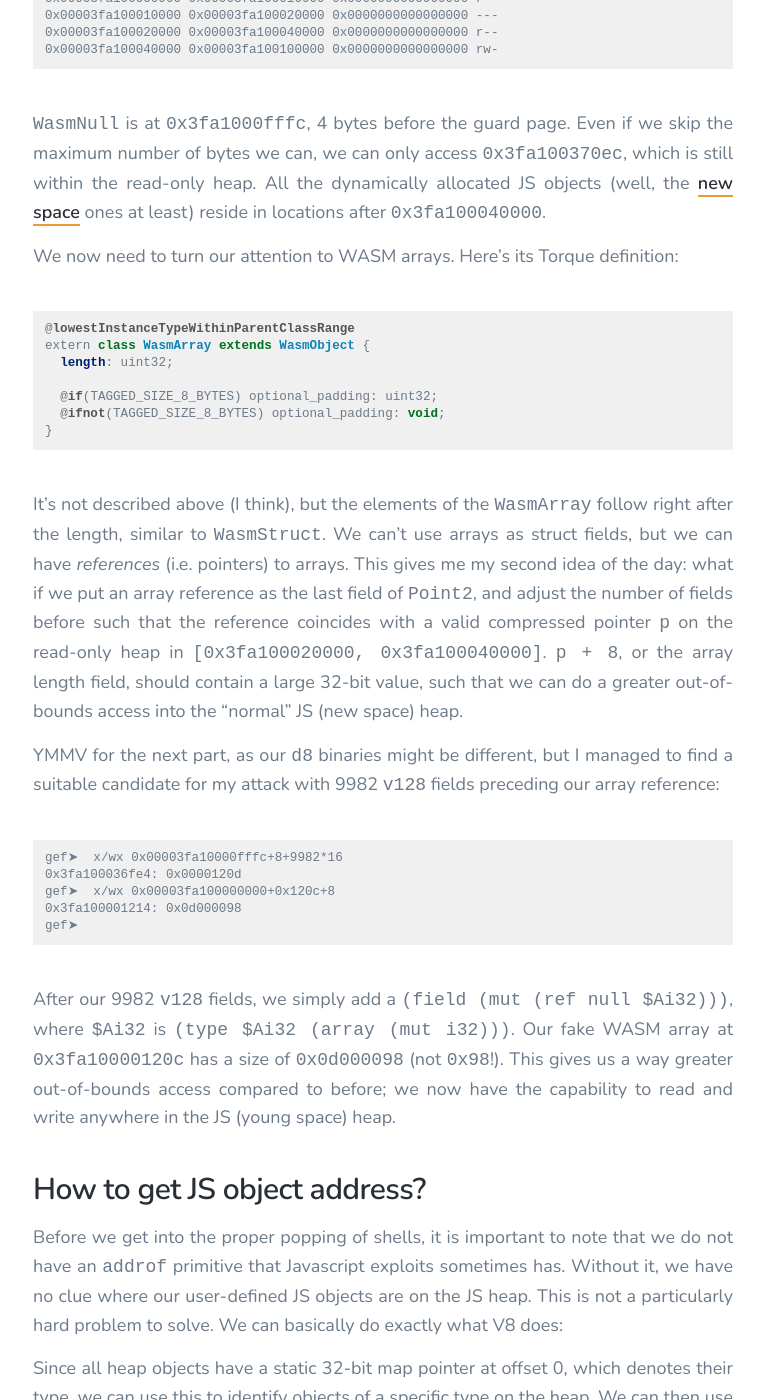
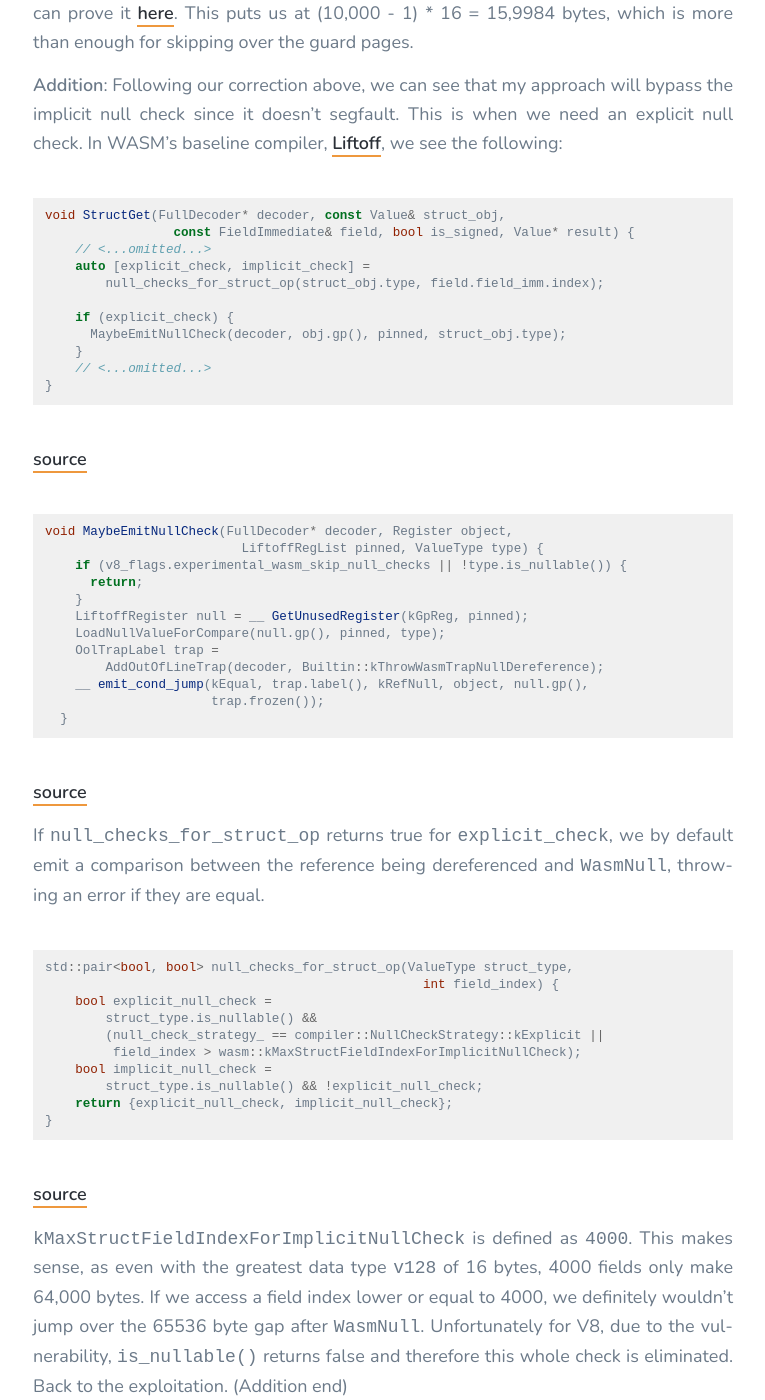
Before and after one commit to YiChenChai/YiChenChai.github.io, a Jekyll site: the page built from _posts/2026-02-24-v8-cve-2025-5959-chall.md, in a window 1280 px wide and 1400 px high, scrolled down 7214 px. Shown: the whole window, without its empty margins (257-1022 px from the left). Built offline with Jekyll 4.4.1, drawn with Linux system fonts in a browser that asks for light colours; nearby versions of some CDN libraries; comment, search, counter and statistics services are not loaded; some of the changed text lies outside the part shown.

Commit message:
Oops, factual error correction

````diff
--- a/_posts/2026-02-24-v8-cve-2025-5959-chall.md
+++ b/_posts/2026-02-24-v8-cve-2025-5959-chall.md
@@ -157,7 +157,10 @@
 ```
 [source](https://github.com/v8/v8/blob/41f53aba7095888c959932bd8f2ee8b4e16af223/src/base/platform/platform-posix.cc#L599)
 
-As a security measure, the remaining 65536 bytes are passed to `DecommitPages` to be marked as guard pages. So, if code operating on WASM objects does not check for `WasmNull` before accessing object fields, that's how we get a segfault.
+~~As a security measure~~, the remaining 65536 bytes are passed to `DecommitPages` to be marked as guard pages. So, if code operating on WASM objects does not check for `WasmNull` before accessing object fields, that's how we get a segfault.
+
+**Correction**: Everything in the previous sentence is correct, except for the phrase "as a security measure". It completely slipped my mind, but guard pages will cause a segfault even during normal execution! However, this segfault is caught by V8 and used as a way to detect null-reference dereferences. This is known as an implicit null check. See an addition later for more details.
+
 
 In V8, the memory layout of WASM objects is described by a Typescript-like language named [Torque](https://v8.dev/docs/torque).
 
@@ -237,6 +240,60 @@
 
 This gives me an idea: if we accessed a field with a large enough offset from the start of `Point2`, could our access skip over the 65536-byte guard pages? Nesting structs in WASM is not possible, so the largest size for a struct field is 128-bit using the vector `v128` type. ChatGPT 5 (back in 2025) used to glitch and claim that V8 only supports 2000 maximum struct fields for WASM. This is not true; V8 supports 10,000, and we can prove it [here](https://github.com/v8/v8/blob/41f53aba7095888c959932bd8f2ee8b4e16af223/src/wasm/wasm-limits.h#L64). This puts us at (10,000 - 1) * 16 = 15,9984 bytes, which is more than enough for skipping over the guard pages.
 
+**Addition**: Following our correction above, we can see that my approach will bypass the implicit null check since it doesn't segfault. This is when we need an explicit null check. In WASM's baseline compiler, [Liftoff](https://v8.dev/blog/liftoff), we see the following:
+
+```cpp
+void StructGet(FullDecoder* decoder, const Value& struct_obj,
+                 const FieldImmediate& field, bool is_signed, Value* result) {
+    // <...omitted...>
+    auto [explicit_check, implicit_check] =
+        null_checks_for_struct_op(struct_obj.type, field.field_imm.index);
+
+    if (explicit_check) {
+      MaybeEmitNullCheck(decoder, obj.gp(), pinned, struct_obj.type);
+    }
+    // <...omitted...>
+}
+```
+
+[source](https://github.com/v8/v8/blob/41f53aba7095888c959932bd8f2ee8b4e16af223/src/wasm/baseline/liftoff-compiler.cc#L6777)
+
+```cpp
+void MaybeEmitNullCheck(FullDecoder* decoder, Register object,
+                          LiftoffRegList pinned, ValueType type) {
+    if (v8_flags.experimental_wasm_skip_null_checks || !type.is_nullable()) {
+      return;
+    }
+    LiftoffRegister null = __ GetUnusedRegister(kGpReg, pinned);
+    LoadNullValueForCompare(null.gp(), pinned, type);
+    OolTrapLabel trap =
+        AddOutOfLineTrap(decoder, Builtin::kThrowWasmTrapNullDereference);
+    __ emit_cond_jump(kEqual, trap.label(), kRefNull, object, null.gp(),
+                      trap.frozen());
+  }
+```
+
+[source](https://github.com/v8/v8/blob/41f53aba7095888c959932bd8f2ee8b4e16af223/src/wasm/baseline/liftoff-compiler.cc#L9216)
+
+If `null_checks_for_struct_op` returns true for `explicit_check`, we by default emit a comparison between the reference being dereferenced and `WasmNull`, throwing an error if they are equal.
+
+```cpp
+std::pair<bool, bool> null_checks_for_struct_op(ValueType struct_type,
+                                                  int field_index) {
+    bool explicit_null_check =
+        struct_type.is_nullable() &&
+        (null_check_strategy_ == compiler::NullCheckStrategy::kExplicit ||
+         field_index > wasm::kMaxStructFieldIndexForImplicitNullCheck);
+    bool implicit_null_check =
+        struct_type.is_nullable() && !explicit_null_check;
+    return {explicit_null_check, implicit_null_check};
+}
+```
+
+[source](https://github.com/v8/v8/blob/41f53aba7095888c959932bd8f2ee8b4e16af223/src/wasm/baseline/liftoff-compiler.cc#L9253)
+
+`kMaxStructFieldIndexForImplicitNullCheck` is defined as `4000`. This makes sense, as even with the greatest data type `v128` of 16 bytes, 4000 fields only make 64,000 bytes. If we access a field index lower or equal to 4000, we definitely wouldn't jump over the 65536 byte gap after `WasmNull`. Unfortunately for V8, due to the vulnerability, `is_nullable()` returns false and therefore this whole check is eliminated. Back to the exploitation. (Addition end)
+
 There is, however, yet another problem:
 
 ```
@@ -288,7 +345,7 @@
 
 **1\.** Without the sandbox, `ArrayBuffer` instances still contain a full 64-bit pointer to their backing store. I'm sorry to anyone reading, this is honestly such a cop-out. Anyways, that turns our limited JS heap read/write to arbitrary read/write.
 
-**2\.** Overwriting JIT/compiled WASM code held in a rwx page with our shellcode will most likely not work. On modern CPUs implementing x86 (Intel/AMD), there's a new CPU feature named Memory Protection Keys (MPK). There's an excellent write-up [here](https://charlycst.github.io/posts/mpk/). To sum it up, the CPU now has a new special register named `pkru`, which can control the permissions of selected pages. Now, to write to our rwx page, it must be marked writeable using the `mmap`/`mprotect` class of syscalls **and** marked writeable in `pkru`. The latter is pretty hard to achieve, as `pkru` can only be written to be the `wrpkru` instruction. We will need some form of code execution. By then, there will be easier ways to gain full shellcode execution.
+**2\.** Overwriting JIT/compiled WASM code held in a rwx page with our shellcode will most likely not work. On modern CPUs implementing x86 (Intel/AMD), there's a new CPU feature named Memory Protection Keys (MPK). There's an excellent write-up [here](https://charlycst.github.io/posts/mpk/). To sum it up, the CPU now has a new special register named `pkru`, which can control the permissions of selected pages. Now, to write to our rwx page, it must be marked writeable using the `mmap`/`mprotect` class of syscalls **and** marked writeable in `pkru`. The latter is pretty hard to achieve, as `pkru` can only be written to with the `wrpkru` instruction. We will need some form of code execution. By then, there will be easier ways to gain full shellcode execution.
 
 **3\.** We can still smuggle shellcode into JIT code using the approach at the bottom of this [write-up](https://chovid99.github.io/posts/hitcon-ctf-2022/). This ol' reliable approach is a favourite of mine, courtesy of x86's feature of variable-length instructions.
 
````
